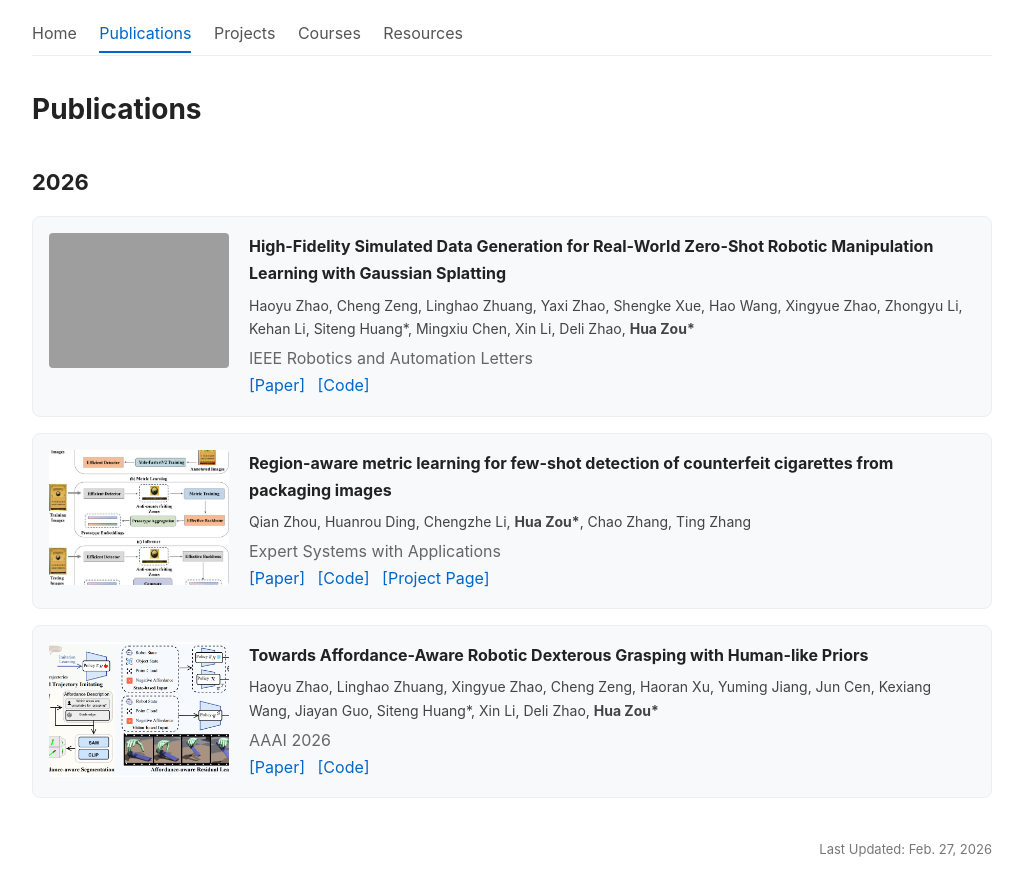
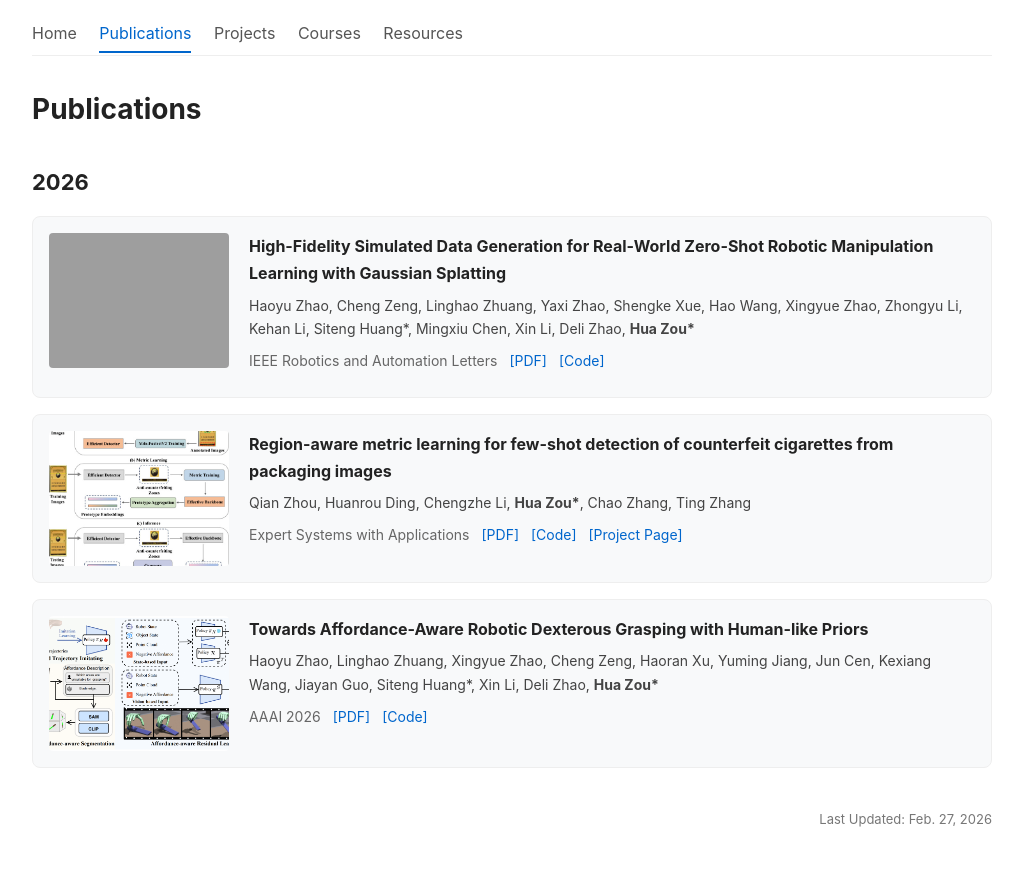
Before and after one commit to zouhuawhu/zouhuawhu.github.io, a Jekyll site: the page built from Publications/publications.html, in a window 1280 px wide. Shown: the top 896 px of the page, without its empty margins (128-1151 px from the left). Built offline with Jekyll 4.4.1, drawn with Linux system fonts in a browser that asks for light colours.

Commit message:
Update publications.html

```diff
--- a/Publications/publications.html
+++ b/Publications/publications.html
@@ -25,29 +25,19 @@ title: Publications - Hua Zou
           <!-- 论文核心信息 -->
           <div class="pub-content">
             <h3>{{ pub.title }}</h3>
-            <!-- 作者：raw 确保<strong>加粗/星号正常显示 -->
             <p class="pub-authors">{{ pub.authors | raw }}</p>
-            <!-- 期刊/会议信息 -->
-            <p class="pub-venue">{{ pub.venue }}</p>
-            <!-- 论文链接：按需渲染，新标签页打开不跳转出主页 -->
-            <p class="pub-links">
-              <a href="{{ pub.links.paper | absolute_url }}" target="_blank">[Paper]</a>
-              {% if pub.links.code %}
-                <a href="{{ pub.links.code | absolute_url }}" target="_blank">[Code]</a>
-              {% endif %}
-              {% if pub.links.arxiv %}
-                <a href="{{ pub.links.arxiv | absolute_url }}" target="_blank">[arXiv]</a>
-              {% endif %}
-              {% if pub.links.github %}
-                <a href="{{ pub.links.github | absolute_url }}" target="_blank">[GitHub]</a>
-              {% endif %}
-              {% if pub.links.project %}
-                <a href="{{ pub.links.project | absolute_url }}" target="_blank">[Project Page]</a>
-              {% endif %}
-              {% if pub.links.poster %}
-                <a href="{{ pub.links.poster | absolute_url }}" target="_blank">[Poster]</a>
-              {% endif %}
-            </p>
+
+            <!-- 新结构：期刊 + 链接在同一行 -->
+            <div class="pub-meta">
+              <span class="pub-venue">{{ pub.venue }}</span>
+              <span class="pub-links">
+                {% if pub.links.paper %}<a href="{{ pub.links.paper }}" target="_blank">[PDF]</a>{% endif %}
+                {% if pub.links.supp %}<a href="{{ pub.links.supp }}" target="_blank">[SUPP]</a>{% endif %}
+                {% if pub.links.code %}<a href="{{ pub.links.code }}" target="_blank">[Code]</a>{% endif %}
+                {% if pub.links.project %}<a href="{{ pub.links.project }}" target="_blank">[Project Page]</a>{% endif %}
+                {% if pub.links.demo %}<a href="{{ pub.links.demo }}" target="_blank">[Demo]</a>{% endif %}
+              </span>
+            </div>
           </div>
         </div>
       {% endif %}
```
